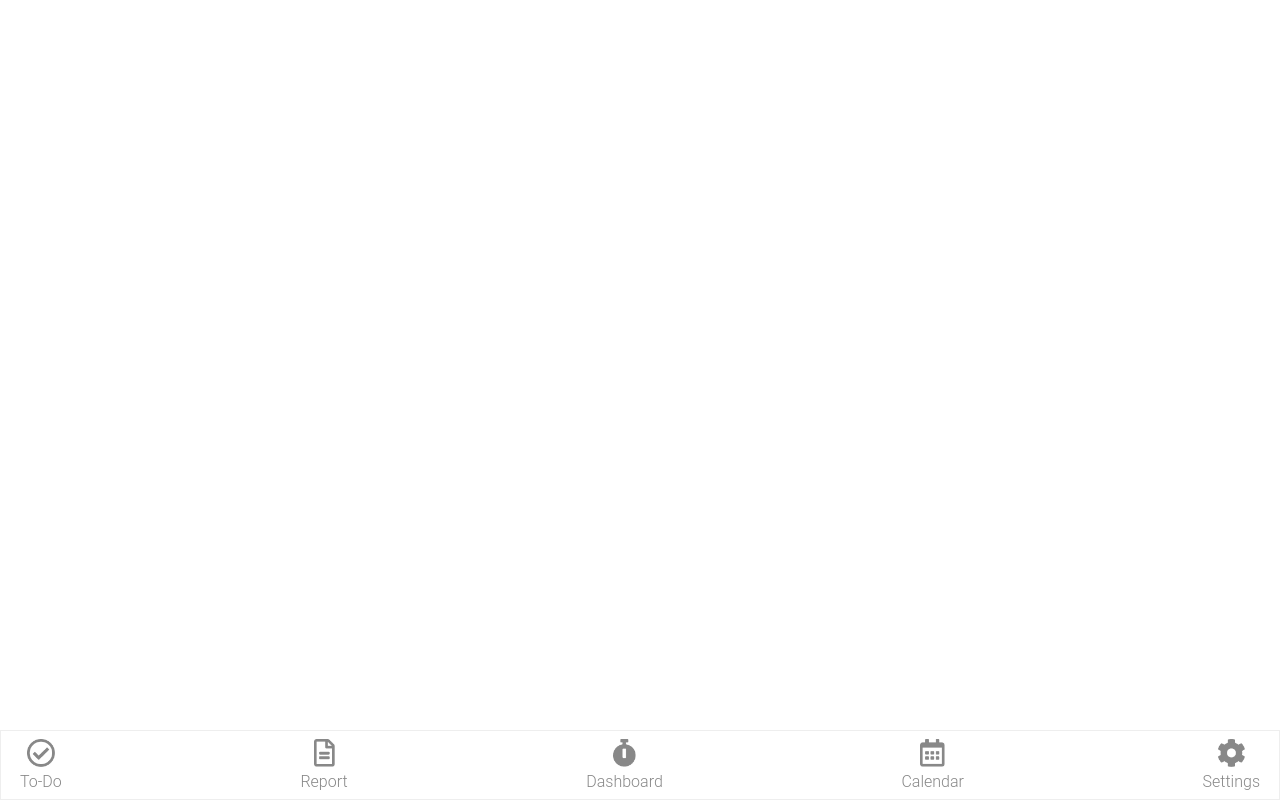
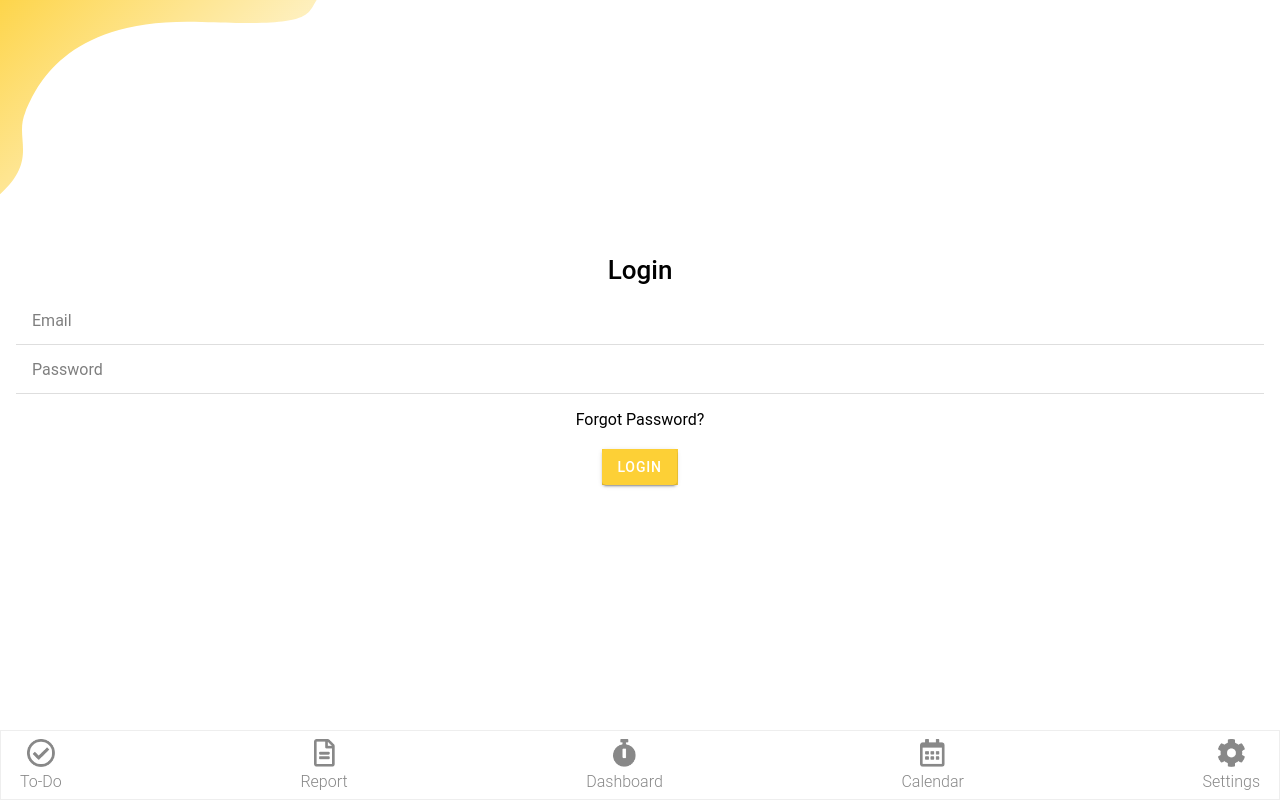
Before and after one commit to messiah-timescape/timescape, a React (Create React App) app: page /login in a window 1280 px wide. Built offline with nearby package versions, Linux system fonts and the light colour scheme.

Commit message:
login work

```diff
--- a/src/components/app/index.tsx
+++ b/src/components/app/index.tsx
@@ -4,6 +4,7 @@ import { IonApp, IonRouterOutlet } from "@ionic/react";
 import { IonReactRouter } from "@ionic/react-router";
 import Home from "../../pages/home";
 import Calendar from "../../pages/calendar";
+import Login from "../../pages/login";
 import Navbar from "../../components/Navbar";
 import "../../styles/Navbar.scss";
 
@@ -32,6 +33,7 @@ const App: React.FC = () => (
       <IonRouterOutlet>
         <Route path="/home" component={Home} exact={true} />
         <Route path="/calendar" component={Calendar} exact={true} />
+        <Route path="/login" component={Login} exact={true} />
         <Route exact path="/" render={() => <Redirect to="/home" />} />
       </IonRouterOutlet>
     </IonReactRouter>
--- a/src/pages/login.tsx
+++ b/src/pages/login.tsx
@@ -1 +1,32 @@
+import { IonContent, IonHeader, IonPage, IonTitle, IonToolbar, IonInput, IonItem, IonLabel, IonGrid, IonRow, IonButton } from "@ionic/react";
 import React from "react";
+import topImage from "../assets/loginPageTop.png";
+import bottomImage from "../assets/loginPageBottom.png"
+import "../styles/Login.scss";
+
+const Login: React.FC = () => {
+    return (
+      <React.Fragment>
+        <img src={topImage} />
+        <IonContent class="ion-padding">
+          <div className="div-content">
+            <h1>Login</h1>
+
+            <IonItem>
+              <IonInput placeholder="Email" required></IonInput>
+            </IonItem>
+            <IonItem>
+              <IonInput placeholder="Password" required></IonInput>
+            </IonItem>
+
+            <p>Forgot Password?</p>
+
+            <IonButton className="button" fill="solid" size="default" color="#FDD036">Login</IonButton>
+          </div>
+
+        </IonContent>
+      <img src={bottomImage} />
+      </React.Fragment>
+    );
+  };
+  export default Login;
--- /dev/null
+++ b/src/styles/Login.scss
@@ -0,0 +1,11 @@
+.div-content {
+    text-align: center;
+
+    h1 {
+        font-size: 24;
+    }
+
+    .button {
+        background: #FDD036;
+    }
+}
```
Also changed, not shown: src/assets/loginPageBottom.png (added), src/assets/loginPageTop.png (added).
